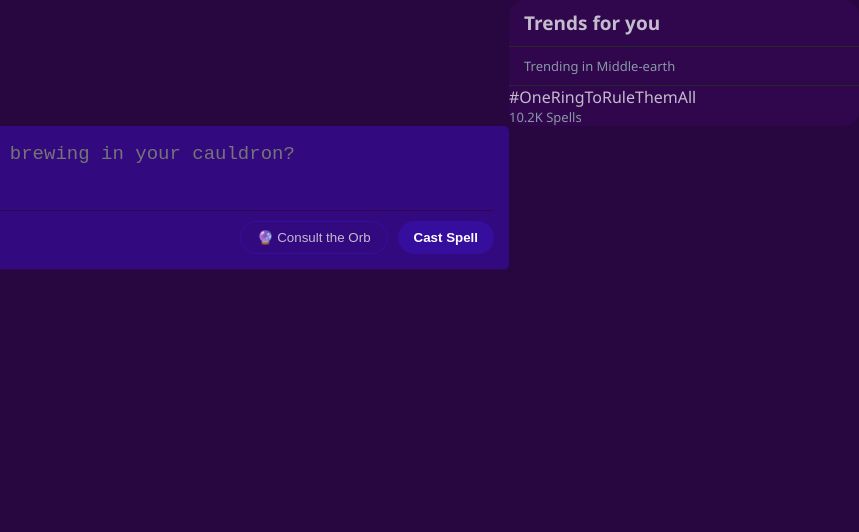
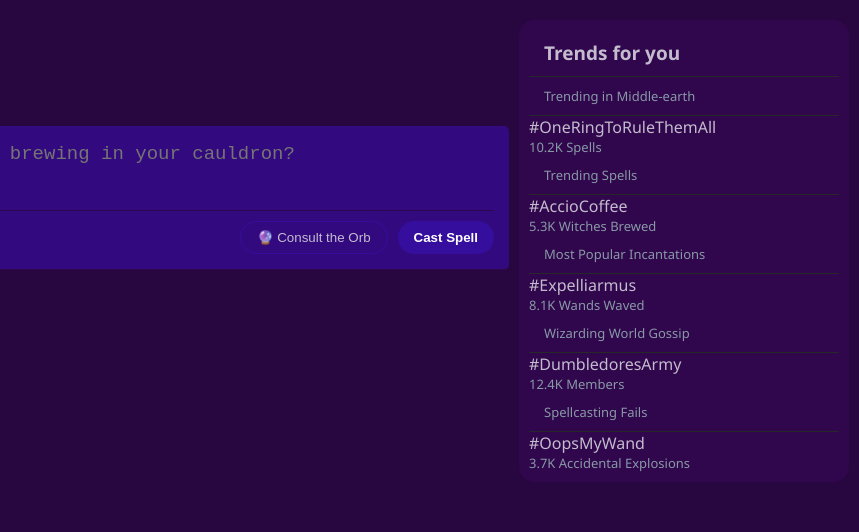
Before and after one commit to TamaraSkinner/Untitled-Twitter-Clone, a plain HTML site: page frontend/index.html in a window 1280 px wide. Shown: the top 532 px of the page, 421-1280 px from the left. Drawn offline with nearby package versions, Linux system fonts and the light colour scheme; no server answers; files whose address does not match are found by name.

Commit message:
feat: enhance trends section with additional trending spells and improved layout

```diff
--- a/frontend/css/blocks/trend-for-you.css
+++ b/frontend/css/blocks/trend-for-you.css
@@ -1,7 +1,8 @@
 .trends-for-you {
     background: #30074c;
     border-radius: 15px;
-    margin-bottom: 15px;
+    margin: 20px 10px;
+    padding: 10px;
 }
 
 .trends-for-you__block {
--- a/frontend/index.html
+++ b/frontend/index.html
@@ -73,9 +73,47 @@
                     <div class="trends-for-you__meta-information">
                         10.2K Spells
                     </div>
+                    <div class="trends-for-you__block">
+                        <div class="trends-for-you__meta-information">Trending Spells</div>
+                    </div>
+                    <div class="trends-for-you__trend-name">
+                        #AccioCoffee
+                    </div>
+                    <div class="trends-for-you__meta-information">
+                        5.3K Witches Brewed
+                    </div>
+                    <div class="trends-for-you__block">
+                        <div class="trends-for-you__meta-information">Most Popular Incantations</div>
+                    </div>
+                    <div class="trends-for-you__trend-name">
+                        #Expelliarmus
+                    </div>
+                    <div class="trends-for-you__meta-information">
+                        8.1K Wands Waved
+                    </div>
+                    <div class="trends-for-you__block">
+                        <div class="trends-for-you__meta-information">Wizarding World Gossip</div>
+                    </div>
+                    <div class="trends-for-you__trend-name">
+                        #DumbledoresArmy
+                    </div>
+                    <div class="trends-for-you__meta-information">
+                        12.4K Members
+                    </div>
+                    <div class="trends-for-you__block">
+                        <div class="trends-for-you__meta-information">Spellcasting Fails</div>
+                    </div>
+                    <div class="trends-for-you__trend-name">
+                        #OopsMyWand
+                    </div>
+                    <div class="trends-for-you__meta-information">
+                        3.7K Accidental Explosions
+                    </div>
                 </div>
             </div>
         </div>
     </div>
 
 </body>
+
+</html>
```
